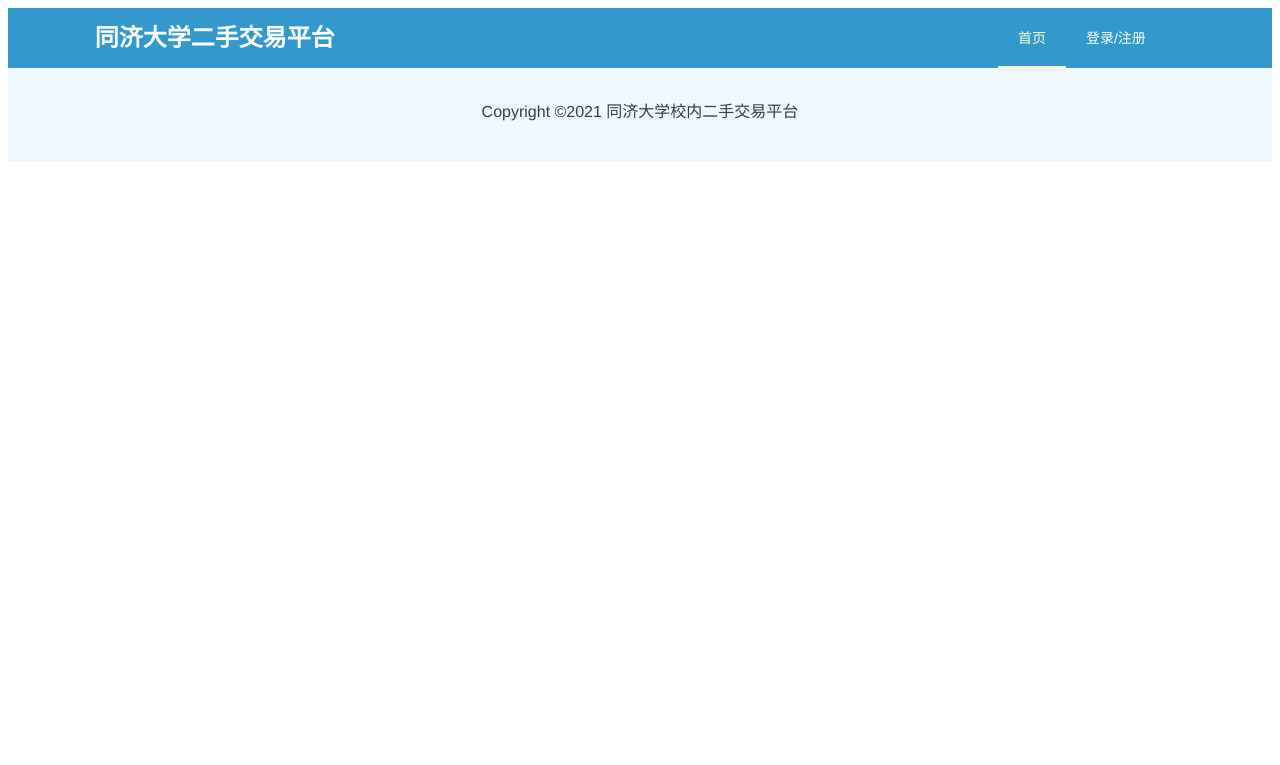
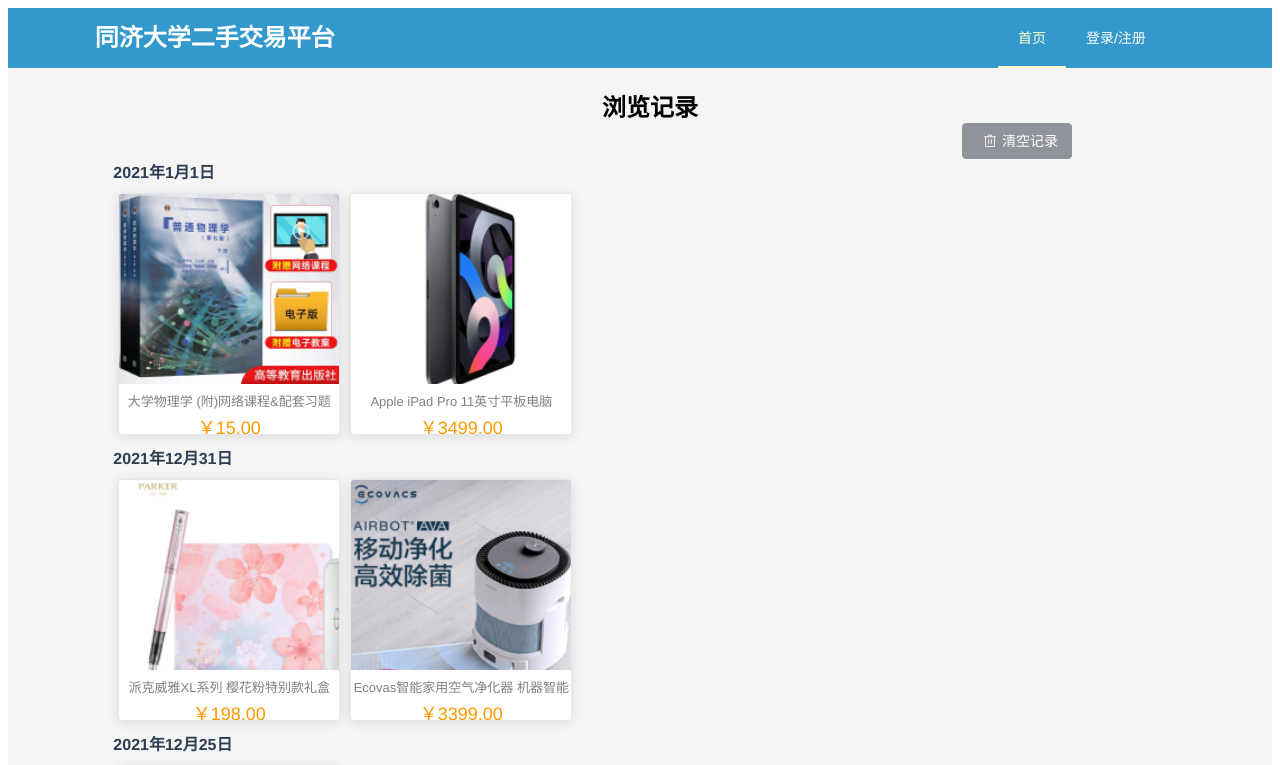
Before and after one commit to xuwangzilu/SoftwareEngineering, a Vue app: page /history in a window 1280 px wide. Shown: the top 765 px of the page. Built offline with nearby package versions, Linux system fonts and the light colour scheme.

Commit message:
编写浏览记录，收藏夹静态页面

```diff
--- a/src/views/Home.vue
+++ b/src/views/Home.vue
@@ -389,7 +389,7 @@
             gid:itemID,
           }
         })
-      }
+      },
     },
 }
 </script>
--- a/src/views/User/Favorite.vue
+++ b/src/views/User/Favorite.vue
@@ -1,22 +1,138 @@
 <template>
 <div id="name">
-
+  <span style="display: inline-block;color: #000000;margin: 20px 0px 0px 20px;font-size: 24px;font-weight: bold;">我的收藏</span><br/>
+  <div style="text-align: right;margin-bottom: 10px;">
+  <el-button v-show="searching === 1" class="el-icon-arrow-left" type="text" size="medium" round style="margin-right: 800px;"
+  @click="cancelSearch()">Cancel</el-button>
+  <el-input v-model.trim="keyWord" placeholder="Search in collections." style="width: 250px;margin-right: 240px;" @keyup.enter="searchFavorite()">
+    <template #prefix>
+      <i class="el-icon-search" style="width:20px;"></i>
+    </template>
+    <template #suffix>
+      <el-button plain type="primary" size="small" round @click="searchFavorite()">搜索</el-button>
+    </template>
+  </el-input>
+  </div>
+  <el-row>
+    <el-col :span="2"></el-col>
+    <el-col :span="20">
+      <el-row>
+      <template v-for="(goodItem) in showData" :key="goodItem.id">
+      <el-card :body-style="{ padding: '0px' }" style="width: 220px;height: 240px;margin: 0px 5px 10px 5px;" >
+        <el-image class="point" :src="goodItem.path" @click="jumpCard(goodItem.id)" fit="scale-down" />
+          <span style="display: inline-block;font-size: 13px;color: #808080;margin-top: 3px;">{{goodItem.name}}</span><br/>
+          <span style="display: inline-block;font-size: 18px;color: #FF9900;margin-top: 3px;">￥{{goodItem.price}}</span>
+          <span class="el-icon-close point" style="font-size: 20px;display: inline-block;float: right;color: #999999;font-weight: bold;margin-top: 5px;"
+          @click="deleteFavorite(goodItem.id)"></span>
+      </el-card>
+      </template>
+      <br/>
+      </el-row>
+    </el-col>
+  </el-row>
 </div>
 </template>
 
 <script>
+import {ElMessage, ElMessageBox} from 'element-plus'
+export default {
+  components:{
 
-export default {
-    components:{
+  },
 
+  created(){
+    // 调用接口：传入（用户ID） 返回（收藏夹数据:商品ID、图片url、名称、价格）
+    this.favoriteData=[
+      { id:'0',name:'大学物理学 (附)网络课程&配套习题',price:'15.00',path: require("../../assets/physics.png")},
+      { id:'1',name:'Apple iPad Pro 11英寸平板电脑',price:'3499.00',path: require("../../assets/ipad.png")},
+      { id:'2',name:'派克威雅XL系列 樱花粉特别款礼盒',price:'198.00',path: require("../../assets/pen.png")},
+      { id:'3',name:'Ecovas智能家用空气净化器 机器智能',price:'3399.00',path: require("../../assets/philips.png")},
+      { id:'4',name:'传奇武夷山 大红袍茶叶',price:'149.00',path: require("../../assets/tea.png")},
+    ];
+    this.showData = this.favoriteData;
+  },
+
+  data(){
+    return{
+      userID: window.sessionStorage.getItem('uid'), // 用户ID
+      favoriteData: [],  // 收藏夹数据
+      keyWord: '',  // 搜索关键字
+      searching: 0,  // 标志是否显示搜索结果，0 为不显示，1 为显示
+      showData: [], // 展示数据
+    }
+  },
+
+  methods:{
+    //点击卡片跳转商品详情页
+    jumpCard(itemID){
+      this.$router.push({
+        path:'/details',
+        query:{
+          gid:itemID,
+        }
+      })
     },
-    data(){
-        return{
+    // 搜索收藏
+    searchFavorite(){
+      if(this.keyWord!=''){
+        this.searching = 1;
+        this.showData=[];
+        for(let item of this.favoriteData){
+          if(new RegExp(this.keyWord,"img").test(item.name)){
+            this.showData.push(item)
+          }
+        }
+      }else{
+        ElMessage.error('请输入关键字进行搜索');
+      }
+    },
+    cancelSearch(){
+      this.searching = 0;
+      this.showData = this.favoriteData;
+    },
+    // 取消收藏
+    deleteFavorite(gid){
+      ElMessageBox.confirm(
+        '将从收藏夹中删除这件商品,是否继续操作?',
+        '确认',
+        {
+          confirmButtonText:'继续',
+          cancelButtonText:'取消',
+          type:'warning',
+        }
+      ).then(()=>{
+        // 调用接口： 传入（用户ID,商品ID） 返回(null)
+        let index = 0;
+        for(let item of this.favoriteData){
+          if(item.id===gid){
+            break;
+          }else{
+            index++;
+          }
+        }
+        this.favoriteData.splice(index,1);
 
+        index= 0;
+        for(let item of this.showData){
+          if(item.id===gid){
+            break;
+          }else{
+            index++;
+          }
         }
+        this.showData.splice(index,1);
+        ElMessage({
+          type:'success',
+          message:'删除成功!',
+        });
+      })
     },
-    methods:{
-
-    },
+  },
 }
 </script>
+
+<style scoped>
+.point{
+  cursor: pointer;
+}
+</style>
--- a/src/views/User/History.vue
+++ b/src/views/User/History.vue
@@ -1,22 +1,118 @@
 <template>
 <div id="name">
-
+  <span style="display: inline-block;color: #000000;margin: 20px 0px 0px 20px;font-size: 24px;font-weight: bold;">浏览记录</span><br/>
+  <div style="text-align: right;">
+  <el-button type="info" icon="el-icon-delete" size="medium" style="width: 110px;margin-right: 200px;"
+  @click="clearHistory()">清空记录</el-button>
+  </div>
+  <el-row>
+  <el-col :span="2"></el-col>
+  <el-col :span="20">
+  <div v-for="(item) in dateArray" :key=item.date>
+    <div style="text-align: left;margin-bottom: 10px;">
+    <span style="display: inline-block;font-size= 18px;font-weight: bold;">{{item.date}}</span>
+    </div>
+    <el-row>
+    <template v-for="(goodItem) in historyData" :key="goodItem.id">
+    <el-card v-if="goodItem.date===item.date" :key=goodItem.id :body-style="{ padding: '0px' }" style="width: 220px;height: 240px;margin: 0px 5px 10px 5px;"
+    @click="jumpCard(goodItem.id)">
+      <el-image class="point" :src="goodItem.path" fit="scale-down" />
+        <span style="display: inline-block;font-size: 13px;color: #808080;margin-top: 3px;">{{goodItem.name}}</span><br/>
+        <span style="display: inline-block;font-size: 18px;color: #FF9900;margin-top: 3px;">￥{{goodItem.price}}</span>
+    </el-card>
+    </template>
+    <br/>
+    </el-row>
+  </div>
+  </el-col>
+  </el-row>
 </div>
 </template>
 
 <script>
-
+import {ElMessage, ElMessageBox} from 'element-plus'
 export default {
   components:{
 
   },
+
+  created(){
+    // 调用接口：传入（用户ID） 返回（浏览记录数据:商品ID、图片url、名称、价格、浏览日期）
+    this.historyData=[
+      { id:'0',name:'大学物理学 (附)网络课程&配套习题',price:'15.00',path: require("../../assets/physics.png"),date: '2021年1月1日'},
+      { id:'1',name:'Apple iPad Pro 11英寸平板电脑',price:'3499.00',path: require("../../assets/ipad.png"),date: '2021年1月1日'},
+      { id:'2',name:'派克威雅XL系列 樱花粉特别款礼盒',price:'198.00',path: require("../../assets/pen.png"),date: '2021年12月31日'},
+      { id:'3',name:'Ecovas智能家用空气净化器 机器智能',price:'3399.00',path: require("../../assets/philips.png"),date: '2021年12月31日'},
+      { id:'4',name:'传奇武夷山 大红袍茶叶',price:'149.00',path: require("../../assets/tea.png"),date: '2021年12月25日'},
+    ];
+    for(let item of this.historyData){
+      if(this.dateArray===[]){
+        this.dateArray.push({date: item.date});
+      }else{
+        let isExist = 0;
+        for(let xitem of this.dateArray){
+          if(xitem.date === item.date){
+            isExist = 1;
+            break;
+          }else{
+            continue;
+          }
+        }
+        if(isExist===0){
+          this.dateArray.push({date: item.date});
+        }
+      }
+    }
+  },
+
   data(){
     return{
-
+      userID: window.sessionStorage.getItem('uid'), // 用户ID
+      historyData: [],  // 浏览记录数据
+      dateArray: [], // 有浏览记录的日期
     }
   },
+
   methods:{
-
+    //点击卡片跳转商品详情页
+    jumpCard(itemID){
+      this.$router.push({
+        path:'/details',
+        query:{
+          gid:itemID,
+        }
+      })
+    },
+    // 清空浏览记录
+    clearHistory(){
+      if(this.historyData.length===0){
+        ElMessage({type:'info',message:'您没有可清除的浏览记录。'});
+      }else{
+        ElMessageBox.confirm(
+          '将清空您的所有浏览记录,是否继续操作?',
+          '确认',
+          {
+            confirmButtonText:'继续',
+            cancelButtonText:'取消',
+            type:'warning',
+          }
+        ).then(()=>{
+          // 调用接口：传入（用户ID） 返回（null）
+          this.dateArray=[];
+          this.historyData=[];
+          ElMessage({
+            type:'success',
+            message:'清除成功!',
+          });
+        })
+      }
+    },
   },
 }
 </script>
+
+<style scoped>
+.point{
+  cursor: pointer;
+}
+</style>
--- a/src/views/User/Security.vue
+++ b/src/views/User/Security.vue
@@ -1,9 +1,5 @@
 <template>
-<div style="background-color:#F5F5F5;">
-  <el-container>
-    <el-header style="padding: 0">
-      <TopNav />
-    </el-header>
+<div id="name">
   <el-main>
     <el-tabs type="border-card" style="margin:20px 10%;width: 80%;height: 470px;">
       <!--账号安全中心主页-->
@@ -110,12 +106,6 @@
       </el-tab-pane>
     </el-tabs>
   </el-main>
-    <el-footer style="background-color: #f6f9fa; height:100%">
-    <p style="margin:0px; padding:30px 0px 40px 0px">
-      Copyright ©2021 同济大学校内二手交易平台
-    </p>
-  </el-footer>
-  </el-container>
 </div>
 </template>
 
```
Lines whose indentation alone changed are shown as unchanged.
